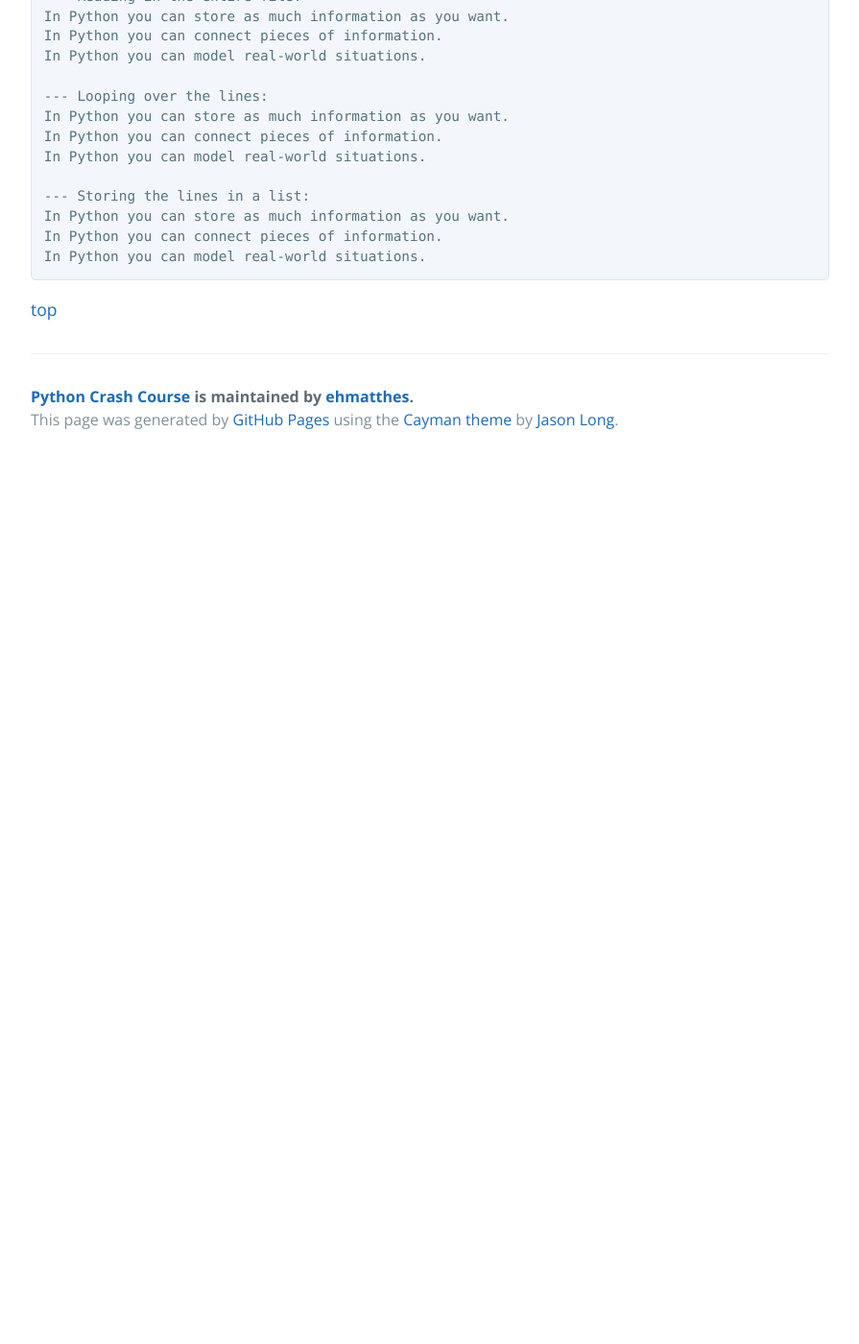
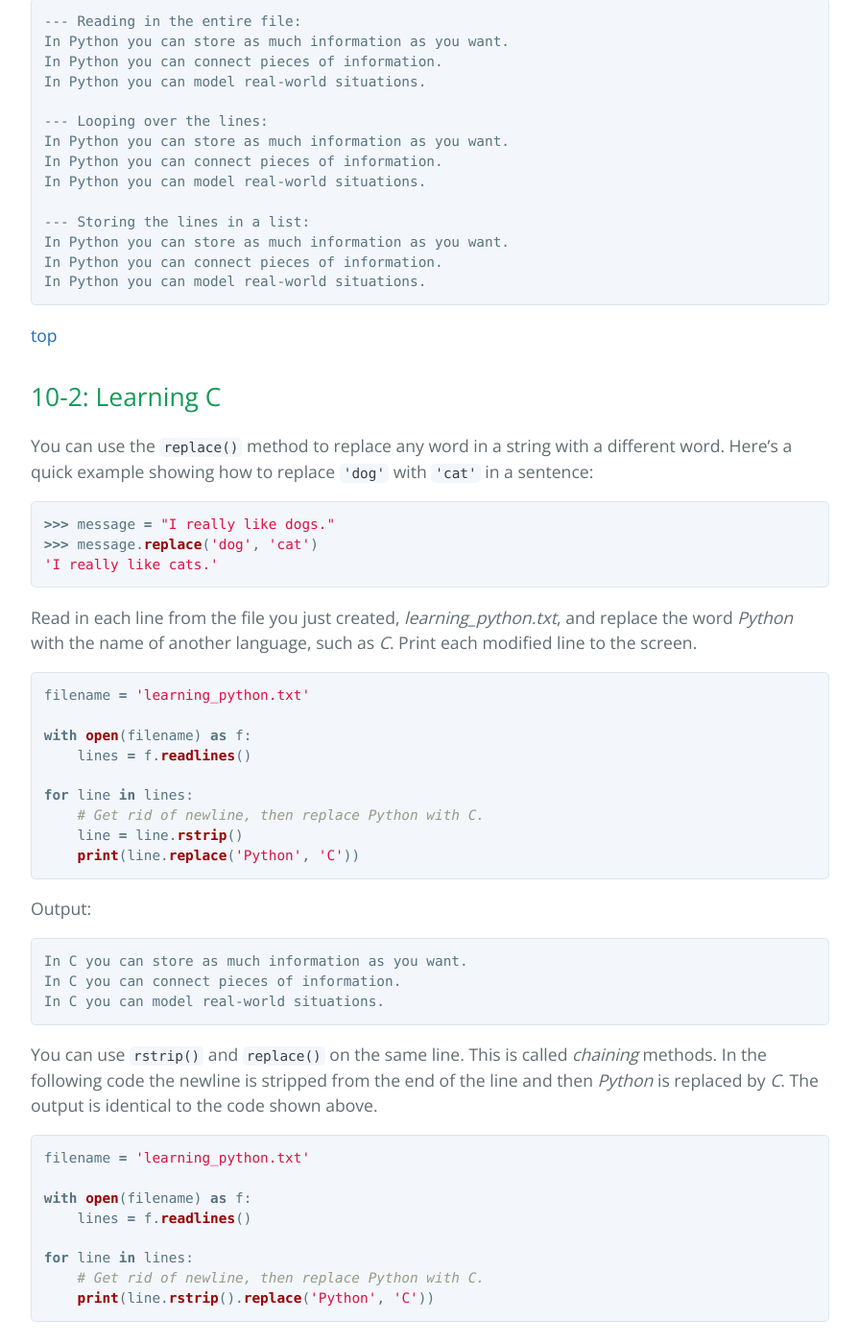
Before and after one commit to ehmatthes/pcc, a Jekyll site: the page built from solutions/chapter_10.md, in a window 1280 px wide and 1400 px high, scrolled down 1283 px. Shown: the whole window at 96% size, without its empty margins (192-1087 px from the left). Built offline with Jekyll 4.4.1, drawn with Linux system fonts in a browser that asks for light colours; before the commit the page ends 1764 px from its top, so only the background shows below that.

Commit message:
Through 10-2.

````diff
--- a/solutions/chapter_10.md
+++ b/solutions/chapter_10.md
@@ -4,6 +4,7 @@ title: Solutions - Chapter 10
 ---
 
 - [10-1: Learning Python](#learning-python)
+- [10-2: Learning C](#learning-c)
 
 Back to [solutions](README.html).
 
@@ -45,7 +46,7 @@ for line in lines:
 
 Output:
 
-```
+<pre>
 --- Reading in the entire file:
 In Python you can store as much information as you want.
 In Python you can connect pieces of information.
@@ -60,6 +61,54 @@ In Python you can model real-world situations.
 In Python you can store as much information as you want.
 In Python you can connect pieces of information.
 In Python you can model real-world situations.
+</pre>
+
+[top](#)
+
+10-2: Learning C
+---
+
+You can use the `replace()` method to replace any word in a string with a different word. Here's a quick example showing how to replace `'dog'` with `'cat'` in a sentence:
+
+```python
+>>> message = "I really like dogs."
+>>> message.replace('dog', 'cat')
+'I really like cats.'
+```
+
+Read in each line from the file you just created, *learning_python.txt*, and replace the word *Python* with the name of another language, such as *C*. Print each modified line to the screen.
+
+```python
+filename = 'learning_python.txt'
+
+with open(filename) as f:
+    lines = f.readlines()
+
+for line in lines:
+    # Get rid of newline, then replace Python with C.
+    line = line.rstrip()
+    print(line.replace('Python', 'C'))
+```
+
+Output:
+
+```
+In C you can store as much information as you want.
+In C you can connect pieces of information.
+In C you can model real-world situations.
+```
+
+You can use `rstrip()` and `replace()` on the same line. This is called *chaining* methods. In the following code the newline is stripped from the end of the line and then *Python* is replaced by *C*. The output is identical to the code shown above.
+
+```python
+filename = 'learning_python.txt'
+
+with open(filename) as f:
+    lines = f.readlines()
+
+for line in lines:
+    # Get rid of newline, then replace Python with C.
+    print(line.rstrip().replace('Python', 'C'))
 ```
 
 [top](#)
````
